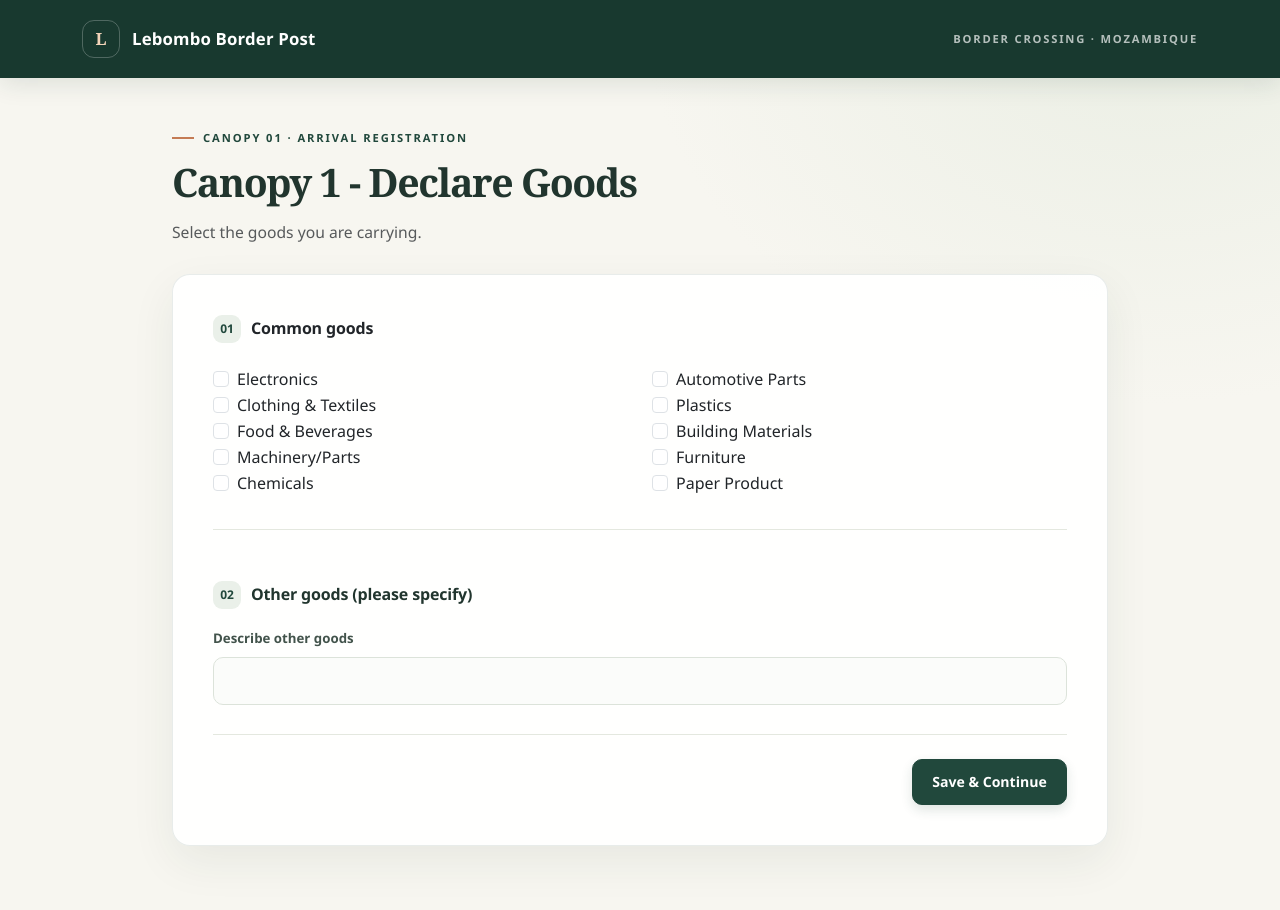
After one commit to micah-jvr-UP/BFB_GroupProject, a Flask app: page /goods in a window 1280 px wide. The commit adds this page. Run offline with Flask 3, Linux system fonts and the light colour scheme.

Commit message:
Declare goods page and confirm details.

```diff
--- a/app.py
+++ b/app.py
@@ -12,5 +12,15 @@ def confirm():
     details = request.form.to_dict()
     return render_template("confirm_details.html", details=details)
 
+@app.route("/goods", methods=["GET", "POST"])
+def goods():
+    goods = request.form.to_dict()
+    return render_template("goods.html", goods=goods)
+
+@app.route("/confirm_goods", methods=["POST"])
+def confirm_goods():
+    goods = request.form.to_dict()
+    return render_template("confirm_goods.html", goods=goods)
+
 if __name__ == "__main__":
     app.run(debug=True)
--- a/templates/confirm_details.html
+++ b/templates/confirm_details.html
@@ -8,7 +8,7 @@
 <div>
     <header class="page-heading">
         <div class="eyebrow">Canopy 01 · Review details</div>
-        <h2>Confirm truck &amp; driver information</h2>
+        <h2>Confirm Truck & Driver Information</h2>
         <p>Please review the information captured at Canopy 1.</p>
     </header>
 
@@ -87,7 +87,8 @@
                 Edit Information
                 </button>
 
-                <button type="button" class="btn btn-primary">
+                <button type="button" class="btn btn-primary"
+                onclick="window.location.href='{{ url_for('goods') }}'">
                     Confirm & Continue
                 </button>
 
--- /dev/null
+++ b/templates/goods.html
@@ -0,0 +1,102 @@
+{% extends "base.html" %}
+
+{% block title %}Canopy 1 - Goods Registration{% endblock %}
+
+{% block content %}
+
+<div>
+    <header class="page-heading">
+        <div class="eyebrow">Canopy 01 · Arrival registration</div>
+    <h2 class="mb-3">Canopy 1 - Declare Goods</h2>
+    <p class="text-muted">
+        Select the goods you are carrying.
+    </p>
+    </header>
+
+    <div class="card shadow-sm">
+        <div class="card-body">
+            <form action="{{ url_for('confirm_goods') }}" method="POST">
+                <section class="form-section">
+                    <h5 class="card-title mb-4">
+                        <span class="section-number">01</span>
+                        Common goods
+                    </h5>
+
+                <div class="row mb-3">
+                    <div class="col-md-6">
+                        <div class="form-check">
+                            <input type="checkbox" id="electronics" name="electronics" class="form-check-input" value="yes">
+                            <label for="electronics" class="form-check-label">Electronics</label>
+                        </div>
+                        <div class="form-check">
+                            <input type="checkbox" id="clothing_textiles" name="clothing_textiles" class="form-check-input" value="yes">
+                            <label for="clothing_textiles" class="form-check-label">Clothing & Textiles</label>
+                        </div>
+                        <div class="form-check">
+                            <input type="checkbox" id="food_beverages" name="food_beverages" class="form-check-input" value="yes">
+                            <label for="food_beverages" class="form-check-label">Food & Beverages</label>
+                        </div>
+                        <div class="form-check">
+                            <input type="checkbox" id="machinery_parts" name="machinery_parts" class="form-check-input" value="yes">
+                            <label for="machinery_parts" class="form-check-label">Machinery/Parts</label>
+                        </div>
+                        <div class="form-check">
+                            <input type="checkbox" id="chemicals" name="chemicals" class="form-check-input" value="yes">
+                            <label for="chemicals" class="form-check-label">Chemicals</label>
+                        </div>
+                    </div>
+
+                    <div class="col-md-6">
+                        <div class="form-check">
+                            <input type="checkbox" id="automotive_parts" name="automotive_parts" class="form-check-input" value="yes">
+                            <label for="automotive_parts" class="form-check-label">Automotive Parts</label>
+                        </div>
+                        <div class="form-check">
+                            <input type="checkbox" id="plastics" name="plastics" class="form-check-input" value="yes">
+                            <label for="plastics" class="form-check-label">Plastics</label>
+                        </div>
+                        <div class="form-check">
+                            <input type="checkbox" id="building_materials" name="building_materials" class="form-check-input" value="yes">
+                            <label for="building_materials" class="form-check-label">Building Materials</label>
+                        </div>
+                        <div class="form-check">
+                            <input type="checkbox" id="furniture" name="furniture" class="form-check-input" value="yes">
+                            <label for="furniture" class="form-check-label">Furniture</label>
+                        </div>
+                        <div class="form-check">
+                            <input type="checkbox" id="paper_products" name="paper_products" class="form-check-input" value="yes">
+                            <label for="paper_products" class="form-check-label">Paper Product</label>
+                        </div>
+                    </div>
+                </div>
+
+                </section>
+
+                <section class="form-section">
+                    <h5 class="mt-4 mb-3">
+                        <span class="section-number">02</span>
+                        Other goods (please specify)
+                    </h5>
+
+                <div class="row mb-3">
+                    <div class="col-12">
+                        <label for="other_goods" class="form-label">Describe other goods</label>
+                        <input type="text" id="other_goods" name="other_goods" class="form-control">
+                    </div>
+                </div>
+                </section>
+
+                <div class="form-actions">
+                    <button type="submit" class="btn btn-primary">
+                        Save &amp; Continue
+                    </button>
+                </div>
+
+            </form>
+
+        </div>
+    </div>
+
+</div>
+
+{% endblock %}
```
Also changed, not shown: static/css/style.css (+37 -0 lines), templates/confirm_goods.html (added, +60 -0 lines), 1 other file.
